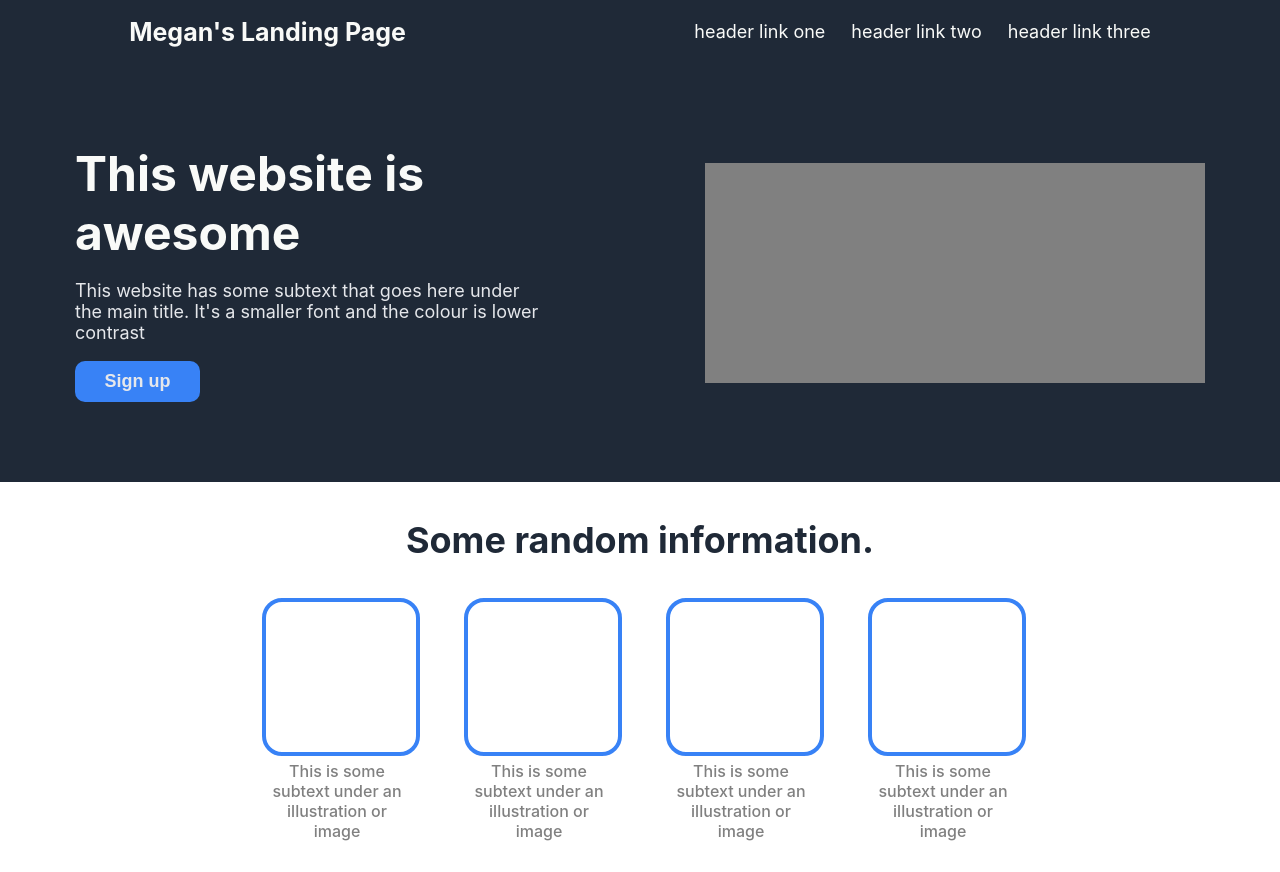
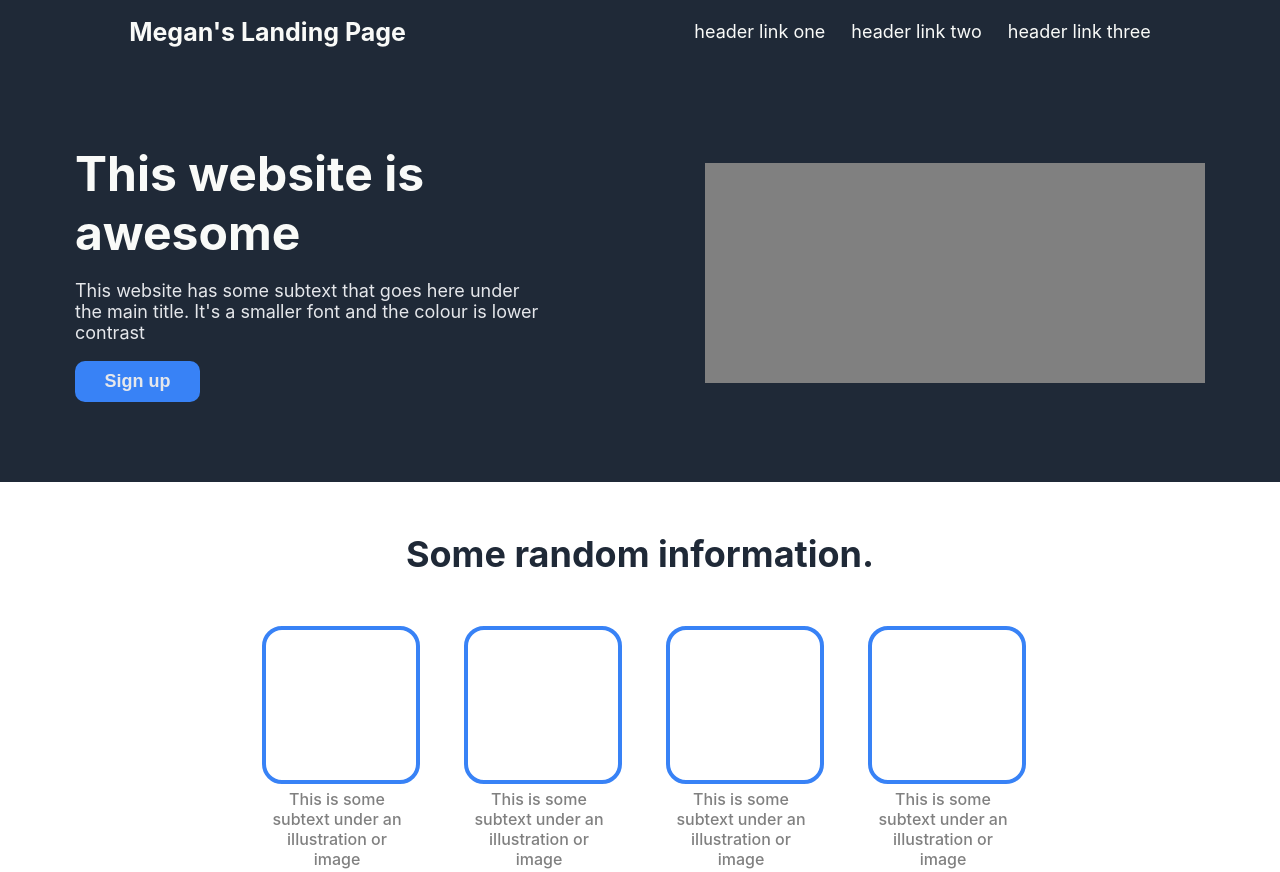
Before and after one commit to MeganBurns/TOP_Landing_Page, a plain HTML site: page index.html in a window 1280 px wide. Shown: the top 872 px of the page. Drawn offline with Linux system fonts and the light colour scheme.

Commit message:
fixed random header

```diff
--- a/index.html
+++ b/index.html
@@ -30,7 +30,7 @@
       <div class="placeholder"></div>
     </div>
 
-    <p class="random">Some random information.</p>
+    <div class="random">Some random information.</div>
 
     <div class="middle">
       <div class="middle-info">
--- a/style.css
+++ b/style.css
@@ -92,6 +92,7 @@ ul {
   font-size: 36px;
   font-weight: bolder;
   color: #1f2937;
+  padding: 50px;
 }
 
 .middle {
```
